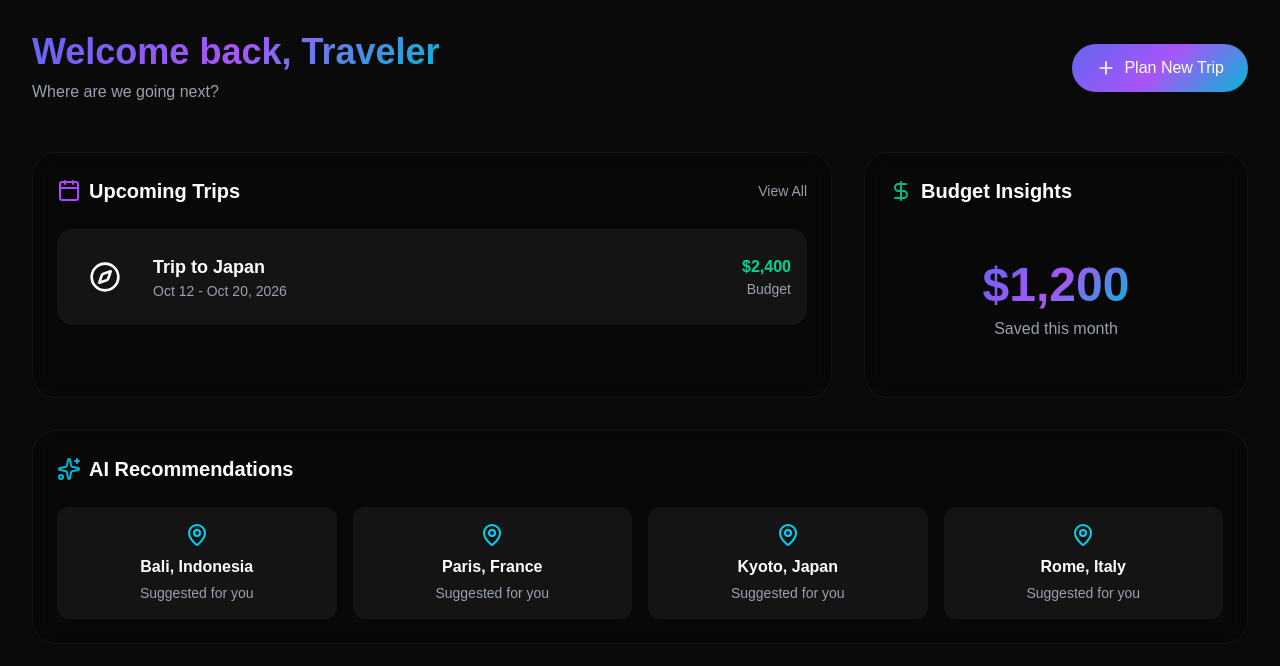
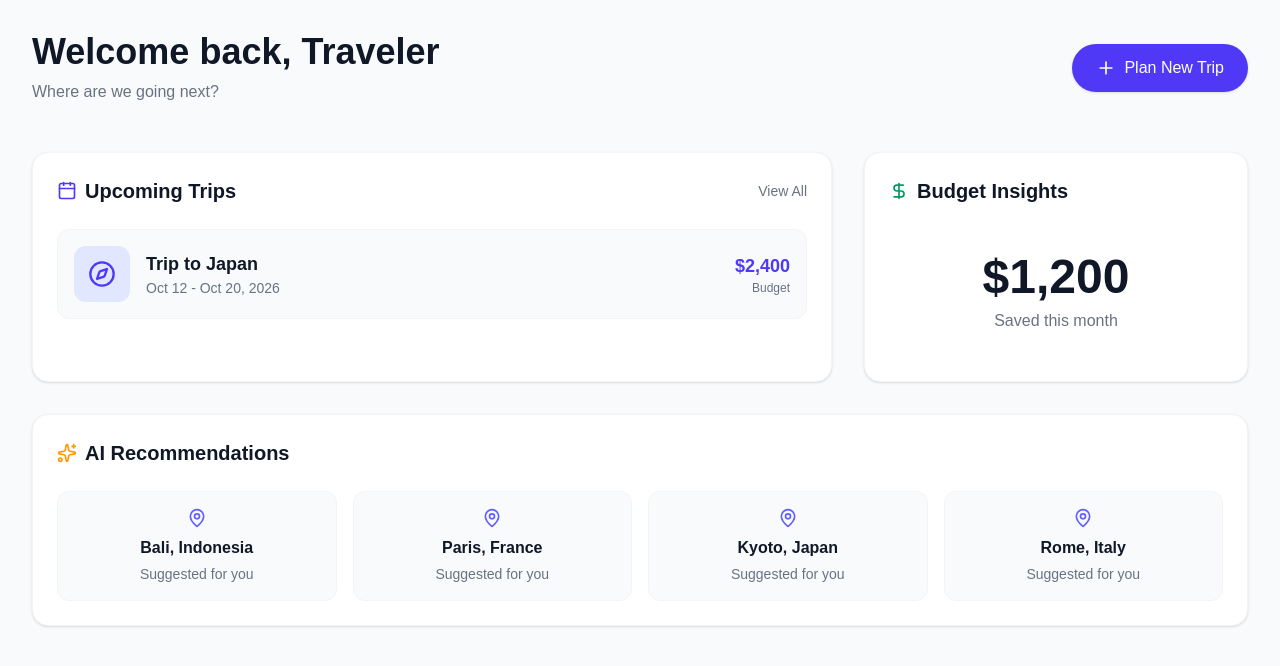
Before and after one commit to mramansayyad/Traveloop, a Next.js app: page /dashboard in a window 1280 px wide. Shown: the top 666 px of the page. Built offline with nearby package versions, Linux system fonts and the light colour scheme.

Commit message:
feat: complete overhaul to light mode across dashboard and home pages

```diff
--- a/src/app/dashboard/page.tsx
+++ b/src/app/dashboard/page.tsx
@@ -1,77 +1,80 @@
 import React from "react";
 import { Compass, MapPin, Calendar, DollarSign, Plus, Sparkles } from "lucide-react";
+import Link from "next/link";
 
 export default function Dashboard() {
   return (
-    <div className="min-h-screen bg-[#0a0a0a] text-white p-8">
+    <div className="min-h-screen bg-gray-50 text-gray-900 p-8">
       {/* Header */}
       <header className="flex justify-between items-center mb-12">
         <div>
-          <h1 className="text-4xl font-bold text-gradient mb-2">Welcome back, Traveler</h1>
-          <p className="text-gray-400">Where are we going next?</p>
+          <h1 className="text-4xl font-bold text-gray-900 mb-2">Welcome back, Traveler</h1>
+          <p className="text-gray-500">Where are we going next?</p>
         </div>
-        <button className="gradient-premium text-white px-6 py-3 rounded-full flex items-center gap-2 hover:opacity-90 transition-opacity">
-          <Plus size={20} />
-          <span>Plan New Trip</span>
-        </button>
+        <Link href="/trips/create">
+          <button className="bg-indigo-600 text-white px-6 py-3 rounded-full flex items-center gap-2 hover:bg-indigo-700 transition-colors shadow-sm font-medium">
+            <Plus size={20} />
+            <span>Plan New Trip</span>
+          </button>
+        </Link>
       </header>
 
       {/* Grid Layout */}
       <div className="grid grid-cols-1 md:grid-cols-3 gap-8">
         {/* Upcoming Trips (Large) */}
-        <div className="md:col-span-2 glass-dark p-6 rounded-3xl">
+        <div className="md:col-span-2 bg-white p-6 rounded-2xl border border-gray-100 shadow-sm">
           <div className="flex justify-between items-center mb-6">
-            <h2 className="text-xl font-semibold flex items-center gap-2">
-              <Calendar className="text-purple-500" />
+            <h2 className="text-xl font-semibold flex items-center gap-2 text-gray-900">
+              <Calendar className="text-indigo-600" size={20} />
               Upcoming Trips
             </h2>
-            <span className="text-sm text-gray-400 cursor-pointer hover:text-white">View All</span>
+            <span className="text-sm text-gray-500 cursor-pointer hover:text-gray-700 font-medium">View All</span>
           </div>
 
           {/* Trip Card */}
-          <div className="bg-white/5 p-4 rounded-2xl flex items-center gap-4 hover:bg-white/10 transition-colors cursor-pointer">
-            <div className="w-16 h-16 bg-gradient-premium rounded-xl flex items-center justify-center">
-              <Compass size={32} className="text-white" />
+          <div className="bg-gray-50 p-4 rounded-xl flex items-center gap-4 hover:bg-gray-100 transition-colors cursor-pointer border border-gray-100">
+            <div className="w-14 h-14 bg-indigo-100 rounded-xl flex items-center justify-center">
+              <Compass size={28} className="text-indigo-600" />
             </div>
             <div className="flex-1">
-              <h3 className="font-semibold text-lg">Trip to Japan</h3>
-              <p className="text-sm text-gray-400">Oct 12 - Oct 20, 2026</p>
+              <h3 className="font-semibold text-lg text-gray-900">Trip to Japan</h3>
+              <p className="text-sm text-gray-500">Oct 12 - Oct 20, 2026</p>
             </div>
             <div className="text-right">
-              <span className="text-emerald-400 font-semibold">$2,400</span>
-              <p className="text-sm text-gray-400">Budget</p>
+              <span className="text-indigo-600 font-semibold text-lg">$2,400</span>
+              <p className="text-xs text-gray-500 font-medium">Budget</p>
             </div>
           </div>
         </div>
 
         {/* Budget Insights */}
-        <div className="glass-dark p-6 rounded-3xl">
+        <div className="bg-white p-6 rounded-2xl border border-gray-100 shadow-sm">
           <div className="flex justify-between items-center mb-6">
-            <h2 className="text-xl font-semibold flex items-center gap-2">
-              <DollarSign className="text-emerald-500" />
+            <h2 className="text-xl font-semibold flex items-center gap-2 text-gray-900">
+              <DollarSign className="text-emerald-600" size={20} />
               Budget Insights
             </h2>
           </div>
-          <div className="text-center py-8">
-            <span className="text-5xl font-bold text-gradient">$1,200</span>
-            <p className="text-gray-400 mt-2">Saved this month</p>
+          <div className="text-center py-6">
+            <span className="text-5xl font-bold text-gray-900">$1,200</span>
+            <p className="text-gray-500 mt-2 font-medium">Saved this month</p>
           </div>
         </div>
 
         {/* AI Recommendations */}
-        <div className="md:col-span-3 glass-dark p-6 rounded-3xl">
+        <div className="md:col-span-3 bg-white p-6 rounded-2xl border border-gray-100 shadow-sm">
           <div className="flex justify-between items-center mb-6">
-            <h2 className="text-xl font-semibold flex items-center gap-2">
-              <Sparkles className="text-cyan-500" />
+            <h2 className="text-xl font-semibold flex items-center gap-2 text-gray-900">
+              <Sparkles className="text-amber-500" size={20} />
               AI Recommendations
             </h2>
           </div>
           <div className="grid grid-cols-1 md:grid-cols-4 gap-4">
             {["Bali, Indonesia", "Paris, France", "Kyoto, Japan", "Rome, Italy"].map((city, index) => (
-              <div key={index} className="bg-white/5 p-4 rounded-xl hover:bg-white/10 transition-colors cursor-pointer text-center">
-                <MapPin className="mx-auto mb-2 text-cyan-400" />
-                <h3 className="font-semibold">{city}</h3>
-                <p className="text-sm text-gray-400 mt-1">Suggested for you</p>
+              <div key={index} className="bg-gray-50 p-4 rounded-xl hover:bg-gray-100 transition-colors cursor-pointer text-center border border-gray-100">
+                <MapPin className="mx-auto mb-2 text-indigo-500" size={20} />
+                <h3 className="font-semibold text-gray-900">{city}</h3>
+                <p className="text-sm text-gray-500 mt-1">Suggested for you</p>
               </div>
             ))}
           </div>
--- a/src/app/page.tsx
+++ b/src/app/page.tsx
@@ -4,61 +4,61 @@ import { Sparkles, ArrowRight, Compass, MapPin, Calendar } from "lucide-react";
 
 export default function Home() {
   return (
-    <div className="min-h-screen bg-[#0a0a0a] text-white flex flex-col items-center justify-center relative overflow-hidden">
+    <div className="min-h-screen bg-white text-gray-900 flex flex-col items-center justify-center relative overflow-hidden">
       {/* Background Gradients */}
-      <div className="absolute top-0 -left-40 w-80 h-80 bg-purple-700 rounded-full filter blur-3xl opacity-30 animate-pulse"></div>
-      <div className="absolute bottom-0 -right-40 w-80 h-80 bg-cyan-700 rounded-full filter blur-3xl opacity-30 animate-pulse delay-700"></div>
+      <div className="absolute top-0 -left-40 w-80 h-80 bg-indigo-50 rounded-full filter blur-3xl opacity-50"></div>
+      <div className="absolute bottom-0 -right-40 w-80 h-80 bg-purple-50 rounded-full filter blur-3xl opacity-50"></div>
 
       <main className="z-10 text-center max-w-4xl px-4">
         {/* Badge */}
-        <div className="inline-flex items-center gap-2 bg-white/5 border border-white/10 px-4 py-2 rounded-full mb-8 backdrop-blur-sm">
-          <Sparkles size={16} className="text-cyan-400" />
-          <span className="text-sm font-medium">Powered by Gemini 3</span>
+        <div className="inline-flex items-center gap-2 bg-gray-50 border border-gray-100 px-4 py-2 rounded-full mb-8 shadow-sm">
+          <Sparkles size={16} className="text-indigo-600" />
+          <span className="text-sm font-medium text-gray-700">Powered by Gemini 3</span>
         </div>
 
         {/* Hero Title */}
-        <h1 className="text-6xl md:text-7xl font-bold mb-6 tracking-tight">
+        <h1 className="text-6xl md:text-7xl font-bold mb-6 tracking-tight text-gray-900">
           Your Next Adventure,{" "}
-          <span className="text-gradient">AI-Engineered</span>
+          <span className="text-indigo-600">AI-Engineered</span>
         </h1>
 
         {/* Subtitle */}
-        <p className="text-xl text-gray-400 mb-12 max-w-2xl mx-auto">
+        <p className="text-xl text-gray-600 mb-12 max-w-2xl mx-auto">
           Traveloop uses advanced AI to craft personalized itineraries, discover hidden gems, and optimize your travel budget.
         </p>
 
         {/* CTA Buttons */}
         <div className="flex flex-col sm:flex-row gap-4 justify-center mb-16">
-          <Link href="/dashboard" className="gradient-premium text-white px-8 py-4 rounded-full font-semibold flex items-center justify-center gap-2 hover:opacity-90 transition-opacity">
+          <Link href="/dashboard" className="bg-indigo-600 text-white px-8 py-4 rounded-full font-semibold flex items-center justify-center gap-2 hover:bg-indigo-700 transition-colors shadow-sm">
             Start Planning <ArrowRight size={20} />
           </Link>
-          <a href="#features" className="bg-white/5 border border-white/10 text-white px-8 py-4 rounded-full font-semibold flex items-center justify-center gap-2 hover:bg-white/10 transition-colors">
+          <a href="#features" className="bg-white border border-gray-200 text-gray-700 px-8 py-4 rounded-full font-semibold flex items-center justify-center gap-2 hover:bg-gray-50 transition-colors shadow-sm">
             Explore Features
           </a>
         </div>
 
         {/* Feature Cards */}
         <div className="grid grid-cols-1 md:grid-cols-3 gap-6 text-left">
-          <div className="glass-dark p-6 rounded-2xl border border-white/5">
-            <Compass className="text-purple-500 mb-4" size={32} />
-            <h3 className="text-lg font-semibold mb-2">Smart Itineraries</h3>
-            <p className="text-gray-400 text-sm">Day-wise plans optimized for your interests and pace.</p>
+          <div className="bg-white p-6 rounded-2xl border border-gray-100 shadow-sm">
+            <Compass className="text-indigo-600 mb-4" size={32} />
+            <h3 className="text-lg font-semibold mb-2 text-gray-900">Smart Itineraries</h3>
+            <p className="text-gray-600 text-sm">Day-wise plans optimized for your interests and pace.</p>
           </div>
-          <div className="glass-dark p-6 rounded-2xl border border-white/5">
-            <MapPin className="text-cyan-500 mb-4" size={32} />
-            <h3 className="text-lg font-semibold mb-2">Hidden Gems</h3>
-            <p className="text-gray-400 text-sm">Discover places tourists usually miss, curated by AI.</p>
+          <div className="bg-white p-6 rounded-2xl border border-gray-100 shadow-sm">
+            <MapPin className="text-emerald-600 mb-4" size={32} />
+            <h3 className="text-lg font-semibold mb-2 text-gray-900">Hidden Gems</h3>
+            <p className="text-gray-600 text-sm">Discover places tourists usually miss, curated by AI.</p>
           </div>
-          <div className="glass-dark p-6 rounded-2xl border border-white/5">
-            <Calendar className="text-emerald-500 mb-4" size={32} />
-            <h3 className="text-lg font-semibold mb-2">Seamless Scheduling</h3>
-            <p className="text-gray-400 text-sm">Real-time collaboration and drag-and-drop timeline.</p>
+          <div className="bg-white p-6 rounded-2xl border border-gray-100 shadow-sm">
+            <Calendar className="text-purple-600 mb-4" size={32} />
+            <h3 className="text-lg font-semibold mb-2 text-gray-900">Seamless Scheduling</h3>
+            <p className="text-gray-600 text-sm">Real-time collaboration and drag-and-drop timeline.</p>
           </div>
         </div>
       </main>
 
       {/* Footer */}
-      <footer className="absolute bottom-8 text-gray-600 text-sm">
+      <footer className="absolute bottom-8 text-gray-500 text-sm">
         © 2026 Traveloop. Built with Next.js and Google Gemini.
       </footer>
     </div>
```
